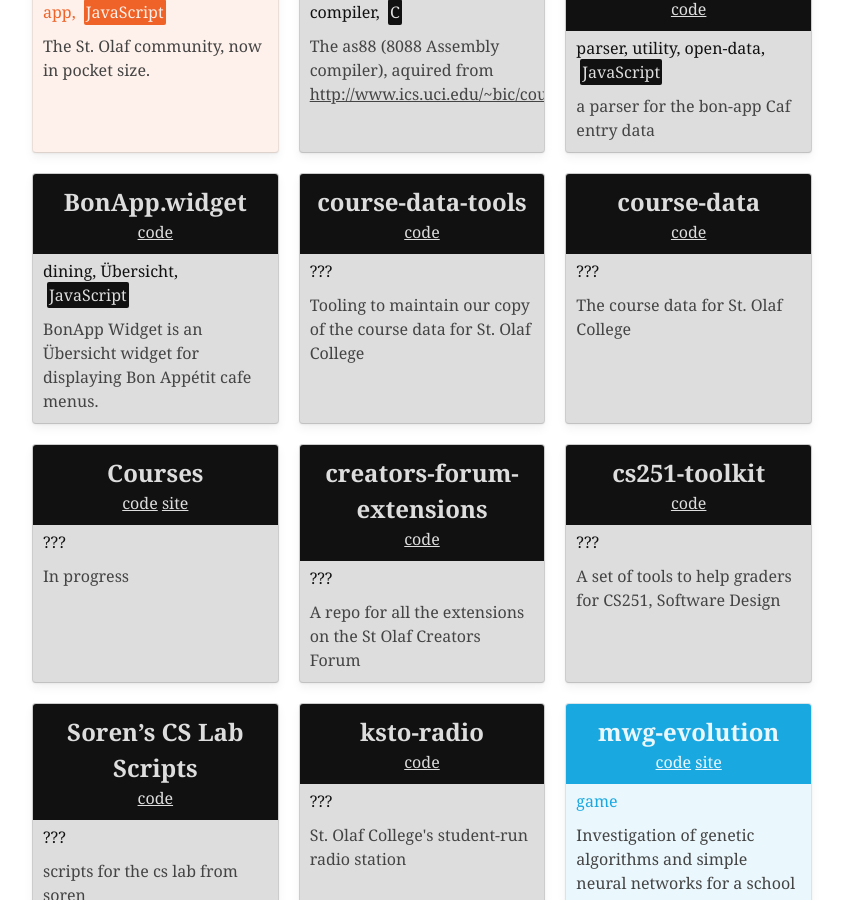
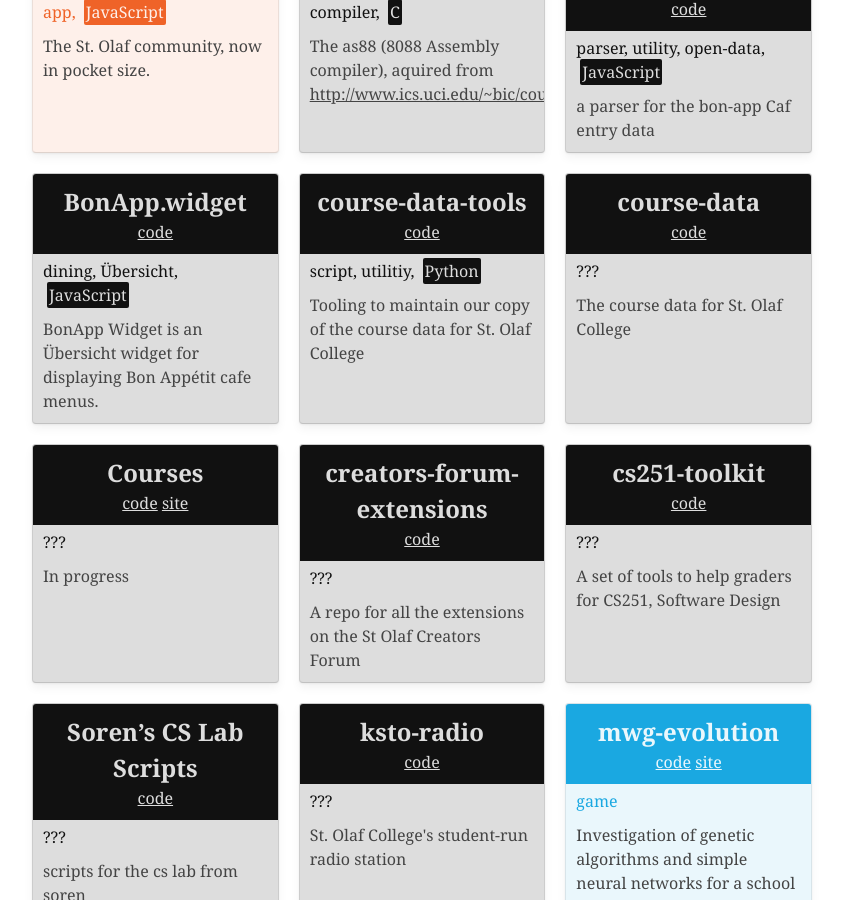
Before and after one commit to StoDevX/stodevx.github.io, a Jekyll site: the page built from index.html, in a window 1280 px wide and 900 px high, scrolled down 412 px. Shown: the whole window, without its empty margins (218-1061 px from the left). Built offline with Jekyll 4.4.1, drawn with Linux system fonts in a browser that asks for light colours.

Commit message:
Update course-data-tools.md
Add categories and language.

```diff
--- a/course-data-tools.md
+++ b/course-data-tools.md
@@ -1,6 +1,7 @@
 ---
 title: course-data-tools
-categories: ['???']
+categories: [script, utilitiy]
+language: Python
 layout: page
 repo: course-data-tools
 has-page: false
```
